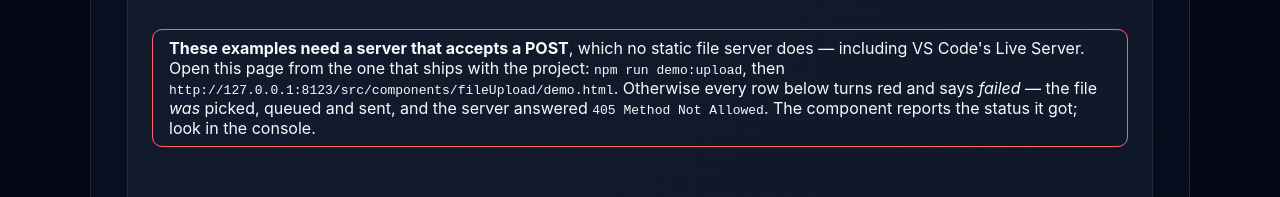
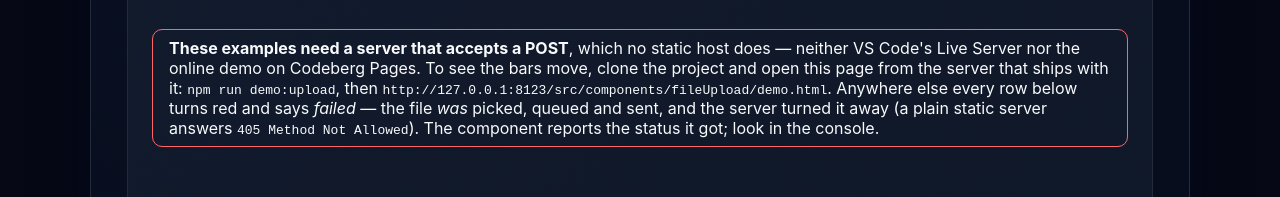
Before and after one commit to webARTelier/werkbank, a website: page src/components/fileUpload/demo.html in a window 1280 px wide. Shown: the part 2486-2683 px from the top of the page. Drawn offline with Linux system fonts and the light colour scheme.

Commit message:
docs(fileUpload): say the upload examples fail on the online demo too

```diff
--- a/src/components/fileUpload/demo.html
+++ b/src/components/fileUpload/demo.html
@@ -400,13 +400,15 @@
 
           <p class="demo__needsServer">
             <strong>These examples need a server that accepts a POST</strong>,
-            which no static file server does — including VS Code's Live Server.
-            Open this page from the one that ships with the project:
+            which no static host does — neither VS Code's Live Server nor the
+            online demo on Codeberg Pages. To see the bars move, clone the
+            project and open this page from the server that ships with it:
             <code>npm run demo:upload</code>, then
             <code>http://127.0.0.1:8123/src/components/fileUpload/demo.html</code>.
-            Otherwise every row below turns red and says <em>failed</em> — the
-            file <em>was</em> picked, queued and sent, and the server answered
-            <code>405 Method Not Allowed</code>. The component reports the
+            Anywhere else every row below turns red and says
+            <em>failed</em> — the file <em>was</em> picked, queued and sent,
+            and the server turned it away (a plain static server answers
+            <code>405 Method Not Allowed</code>). The component reports the
             status it got; look in the console.
           </p>
         </section>
```
